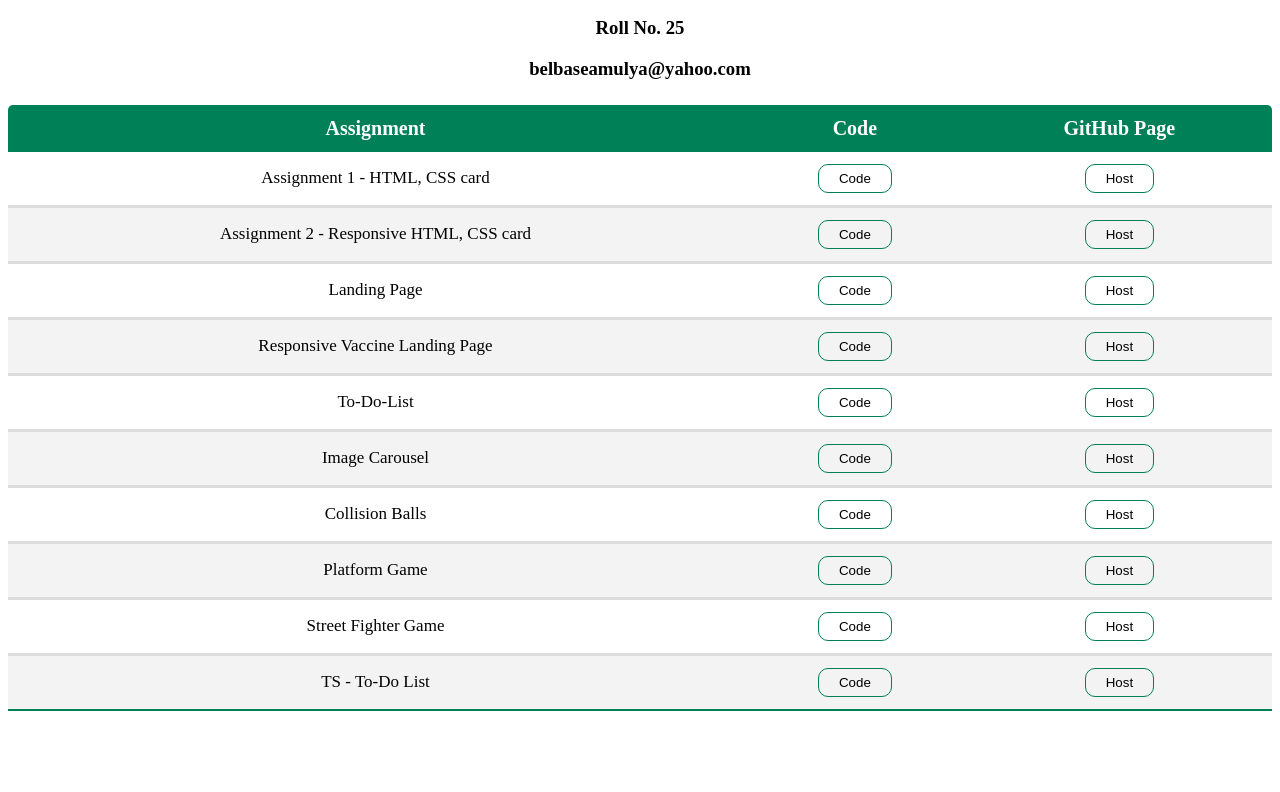
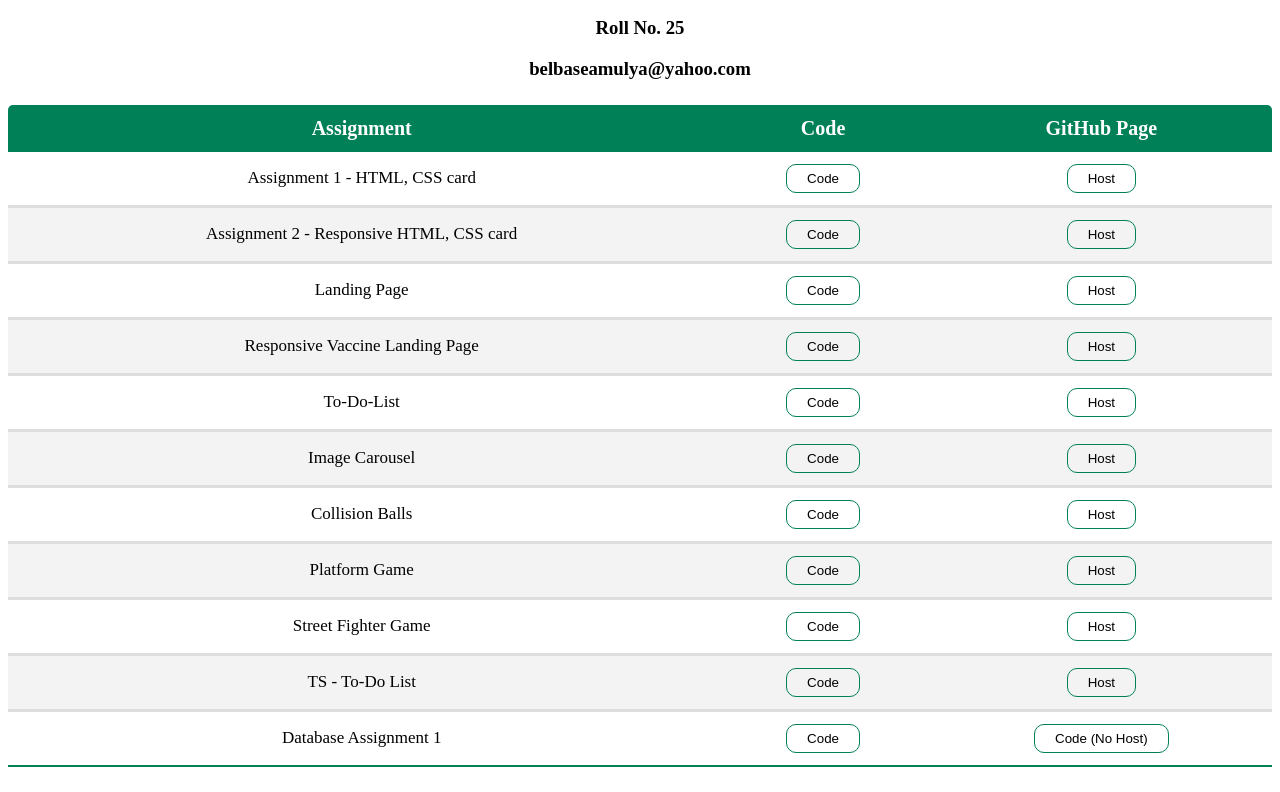
Before and after one commit to amulya-belbase/project-table, a plain HTML site: page index.html in a window 1280 px wide. Shown: the part 131-923 px from the top of the page. Before the commit the page ends 867 px from the top, so only its background shows below. Drawn offline with Linux system fonts and the light colour scheme.

Commit message:
Database assignment-1 added - 2023/12/26

```diff
--- a/index.html
+++ b/index.html
@@ -96,6 +96,13 @@
             <td><a href="https://amulya-belbase.github.io/typescript-todo-list/" target="_blank"
                 rel="noopener"><button>Host</button></a></td>
           </tr>
+          <tr>
+            <td>Database Assignment 1</td>
+            <td><a href="https://github.com/amulya-belbase/database-assignment-1" target="_blank"
+                rel="noopener"><button>Code</button></a></td>
+            <td><a href="https://github.com/amulya-belbase/database-assignment-1" target="_blank"
+                rel="noopener"><button>Code (No Host)</button></a></td>
+          </tr>
         </tbody>
       </table>
     </div>
```
